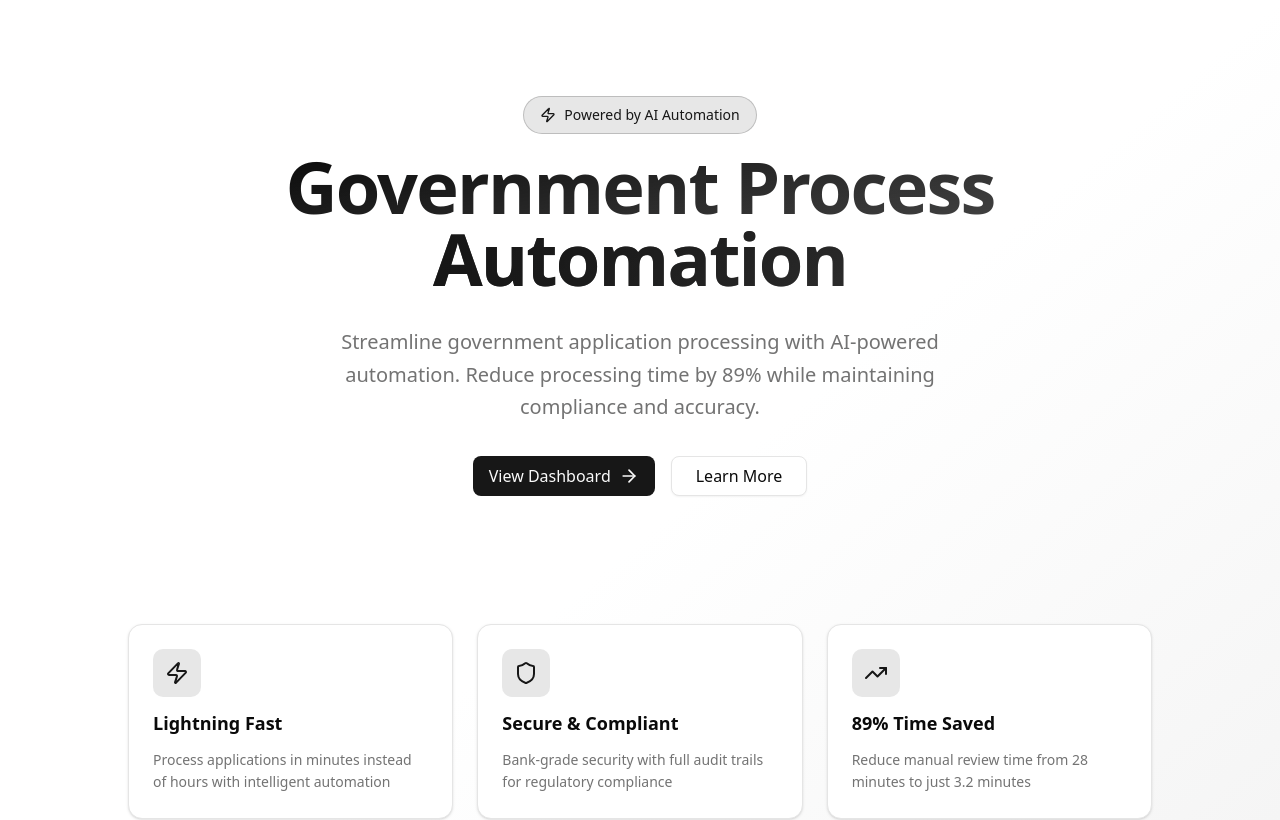
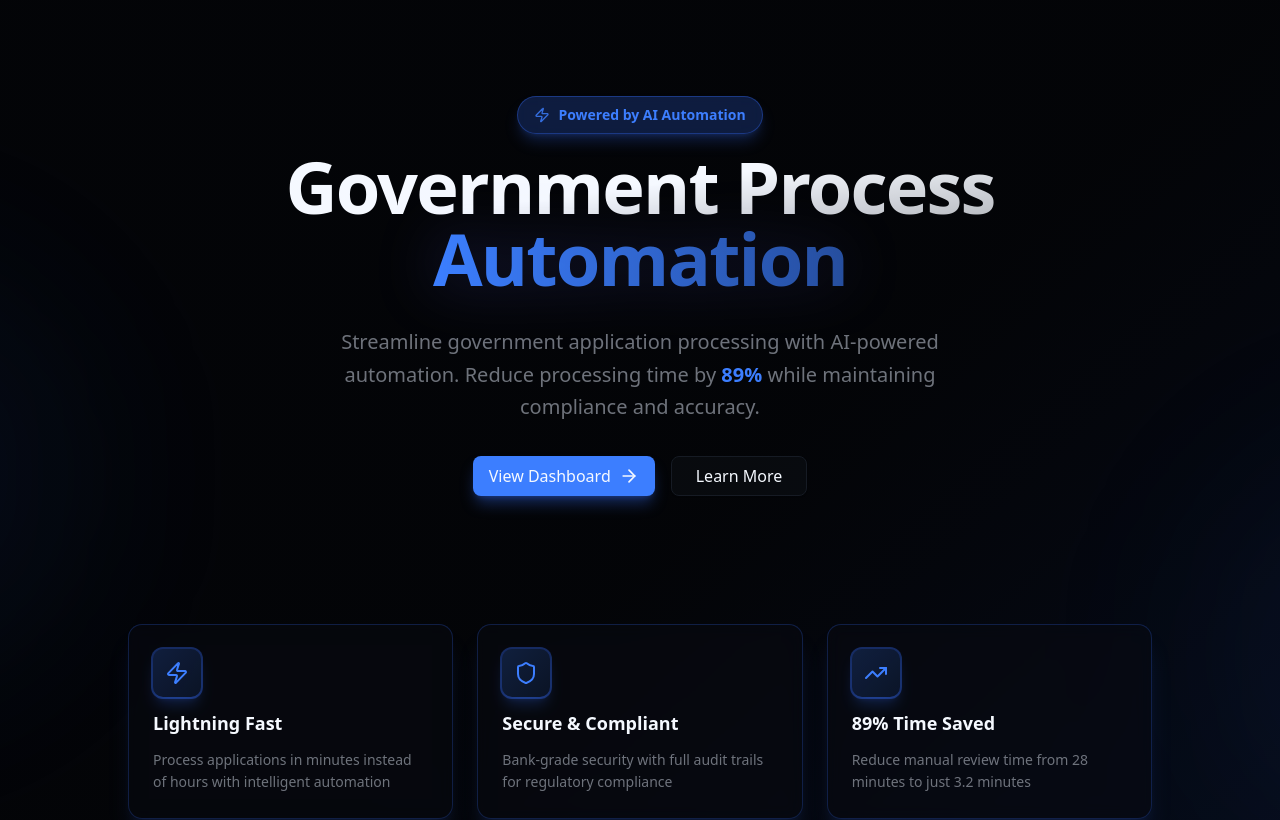
Before and after one commit to angeloald/octo, a Next.js app: page / in a window 1280 px wide. Shown: the top 820 px of the page. Built offline with nearby package versions, Linux system fonts and the light colour scheme.

Commit message:
Made it dark theme

```diff
--- a/src/app/dashboard/layout.tsx
+++ b/src/app/dashboard/layout.tsx
@@ -6,7 +6,7 @@ export default function DashboardLayout({
   children: React.ReactNode;
 }) {
   return (
-    <div className="min-h-screen bg-gradient-to-br from-background via-background to-muted/20">
+    <div className="min-h-screen bg-gradient-to-br from-background via-background to-primary/5">
       <main className="flex min-h-screen w-full m-auto max-w-screen-2xl p-8 md:p-12 lg:p-16">
         {children}
       </main>
--- a/src/app/globals.css
+++ b/src/app/globals.css
@@ -78,37 +78,37 @@
 }
 
 .dark {
-  --background: oklch(0.145 0 0);
-  --foreground: oklch(0.985 0 0);
-  --card: oklch(0.205 0 0);
-  --card-foreground: oklch(0.985 0 0);
-  --popover: oklch(0.205 0 0);
-  --popover-foreground: oklch(0.985 0 0);
-  --primary: oklch(0.922 0 0);
-  --primary-foreground: oklch(0.205 0 0);
-  --secondary: oklch(0.269 0 0);
-  --secondary-foreground: oklch(0.985 0 0);
-  --muted: oklch(0.269 0 0);
-  --muted-foreground: oklch(0.708 0 0);
-  --accent: oklch(0.269 0 0);
-  --accent-foreground: oklch(0.985 0 0);
-  --destructive: oklch(0.704 0.191 22.216);
-  --border: oklch(1 0 0 / 10%);
-  --input: oklch(1 0 0 / 15%);
-  --ring: oklch(0.556 0 0);
-  --chart-1: oklch(0.488 0.243 264.376);
-  --chart-2: oklch(0.696 0.17 162.48);
-  --chart-3: oklch(0.769 0.188 70.08);
-  --chart-4: oklch(0.627 0.265 303.9);
-  --chart-5: oklch(0.645 0.246 16.439);
-  --sidebar: oklch(0.205 0 0);
-  --sidebar-foreground: oklch(0.985 0 0);
-  --sidebar-primary: oklch(0.488 0.243 264.376);
-  --sidebar-primary-foreground: oklch(0.985 0 0);
-  --sidebar-accent: oklch(0.269 0 0);
-  --sidebar-accent-foreground: oklch(0.985 0 0);
-  --sidebar-border: oklch(1 0 0 / 10%);
-  --sidebar-ring: oklch(0.556 0 0);
+  --background: oklch(0.11 0.01 264);
+  --foreground: oklch(0.98 0.01 264);
+  --card: oklch(0.15 0.015 264);
+  --card-foreground: oklch(0.98 0.01 264);
+  --popover: oklch(0.13 0.015 264);
+  --popover-foreground: oklch(0.98 0.01 264);
+  --primary: oklch(0.65 0.25 264);
+  --primary-foreground: oklch(0.98 0.01 264);
+  --secondary: oklch(0.22 0.02 264);
+  --secondary-foreground: oklch(0.98 0.01 264);
+  --muted: oklch(0.19 0.015 264);
+  --muted-foreground: oklch(0.65 0.015 264);
+  --accent: oklch(0.24 0.03 264);
+  --accent-foreground: oklch(0.98 0.01 264);
+  --destructive: oklch(0.58 0.22 25);
+  --border: oklch(0.25 0.02 264);
+  --input: oklch(0.22 0.02 264);
+  --ring: oklch(0.65 0.25 264);
+  --chart-1: oklch(0.55 0.24 280);
+  --chart-2: oklch(0.65 0.18 340);
+  --chart-3: oklch(0.70 0.20 200);
+  --chart-4: oklch(0.75 0.18 160);
+  --chart-5: oklch(0.60 0.22 50);
+  --sidebar: oklch(0.13 0.015 264);
+  --sidebar-foreground: oklch(0.98 0.01 264);
+  --sidebar-primary: oklch(0.65 0.25 264);
+  --sidebar-primary-foreground: oklch(0.98 0.01 264);
+  --sidebar-accent: oklch(0.22 0.02 264);
+  --sidebar-accent-foreground: oklch(0.98 0.01 264);
+  --sidebar-border: oklch(0.25 0.02 264);
+  --sidebar-ring: oklch(0.65 0.25 264);
 }
 
 @layer base {
@@ -171,4 +171,31 @@
     outline: 2px solid hsl(var(--ring));
     outline-offset: 2px;
   }
+
+  /* Glow effects for dark theme */
+  @keyframes glow {
+    0%, 100% {
+      box-shadow: 0 0 20px rgba(99, 102, 241, 0.3);
+    }
+    50% {
+      box-shadow: 0 0 40px rgba(99, 102, 241, 0.5);
+    }
+  }
+
+  .glow {
+    animation: glow 3s ease-in-out infinite;
+  }
+
+  /* Backdrop blur support */
+  @supports (backdrop-filter: blur(10px)) {
+    .backdrop-blur-sm {
+      backdrop-filter: blur(8px);
+    }
+  }
+
+  /* Text selection */
+  ::selection {
+    background-color: hsl(var(--primary) / 0.3);
+    color: hsl(var(--primary-foreground));
+  }
 }
--- a/src/app/layout.tsx
+++ b/src/app/layout.tsx
@@ -23,9 +23,9 @@ export default function RootLayout({
   children: React.ReactNode;
 }>) {
   return (
-    <html lang="en">
+    <html lang="en" className="dark">
       <body
-        className={`${geistSans.variable} ${geistMono.variable} antialiased`}
+        className={`${geistSans.variable} ${geistMono.variable} antialiased bg-background text-foreground`}
       >
         {children}
       </body>
--- a/src/app/page.tsx
+++ b/src/app/page.tsx
@@ -4,36 +4,44 @@ import { ArrowRight, Zap, Shield, TrendingUp } from "lucide-react";
 
 export default function Home() {
   return (
-    <div className="min-h-screen bg-gradient-to-br from-background via-background to-primary/5">
-      <main className="flex min-h-screen w-full max-w-7xl mx-auto flex-col items-center justify-center px-6 py-24 sm:px-12">
+    <div className="min-h-screen bg-gradient-to-br from-background via-background to-primary/10 relative overflow-hidden">
+      {/* Animated background effects */}
+      <div className="absolute inset-0 overflow-hidden pointer-events-none">
+        <div className="absolute top-1/4 -left-1/4 w-96 h-96 bg-primary/10 rounded-full blur-[120px] animate-pulse" />
+        <div className="absolute bottom-1/4 -right-1/4 w-96 h-96 bg-primary/10 rounded-full blur-[120px] animate-pulse" style={{ animationDelay: '1s' }} />
+      </div>
+
+      <main className="relative flex min-h-screen w-full max-w-7xl mx-auto flex-col items-center justify-center px-6 py-24 sm:px-12">
         {/* Hero Section */}
         <div className="text-center space-y-8 mb-16">
-          <div className="inline-flex items-center gap-2 px-4 py-2 rounded-full bg-primary/10 border border-primary/20 text-primary text-sm font-medium mb-4">
-            <Zap className="size-4" />
+          <div className="inline-flex items-center gap-2 px-4 py-2 rounded-full bg-primary/20 border border-primary/30 text-primary text-sm font-bold mb-4 shadow-lg shadow-primary/20 backdrop-blur-sm">
+            <Zap className="size-4 animate-pulse" />
             <span>Powered by AI Automation</span>
           </div>
 
-          <h1 className="text-5xl md:text-7xl font-bold tracking-tight bg-gradient-to-br from-foreground to-foreground/70 bg-clip-text text-transparent">
-            Government Process
+          <h1 className="text-5xl md:text-7xl font-bold tracking-tight">
+            <span className="bg-gradient-to-br from-foreground via-foreground to-foreground/70 bg-clip-text text-transparent">
+              Government Process
+            </span>
             <br />
-            <span className="bg-gradient-to-r from-primary to-primary/60 bg-clip-text text-transparent">
+            <span className="bg-gradient-to-r from-primary via-primary/80 to-primary/60 bg-clip-text text-transparent drop-shadow-[0_0_30px_rgba(99,102,241,0.3)]">
               Automation
             </span>
           </h1>
 
-          <p className="max-w-2xl mx-auto text-lg md:text-xl text-muted-foreground leading-relaxed">
+          <p className="max-w-2xl mx-auto text-lg md:text-xl text-muted-foreground/80 leading-relaxed">
             Streamline government application processing with AI-powered automation.
-            Reduce processing time by 89% while maintaining compliance and accuracy.
+            Reduce processing time by <span className="text-primary font-bold">89%</span> while maintaining compliance and accuracy.
           </p>
 
           <div className="flex flex-col sm:flex-row gap-4 justify-center items-center mt-8">
-            <Button asChild size="lg" className="gap-2 text-base">
+            <Button asChild size="lg" className="gap-2 text-base shadow-lg shadow-primary/30 bg-primary hover:bg-primary/90">
               <Link href="/dashboard">
                 View Dashboard
                 <ArrowRight className="size-5" />
               </Link>
             </Button>
-            <Button asChild size="lg" variant="outline" className="gap-2 text-base">
+            <Button asChild size="lg" variant="outline" className="gap-2 text-base border-primary/30 hover:bg-primary/10 hover:border-primary/50">
               <Link href="/dashboard">
                 Learn More
               </Link>
@@ -82,14 +90,14 @@ const FeatureCard = ({
   description: string;
 }) => {
   return (
-    <div className="group relative overflow-hidden rounded-xl border bg-card p-6 shadow-sm hover:shadow-lg transition-all duration-300 hover:scale-105">
-      <div className="absolute inset-0 bg-gradient-to-br from-primary/5 to-transparent opacity-0 group-hover:opacity-100 transition-opacity" />
+    <div className="group relative overflow-hidden rounded-xl border border-primary/20 bg-card/50 backdrop-blur-sm p-6 shadow-xl shadow-primary/10 hover:shadow-2xl hover:shadow-primary/20 transition-all duration-300 hover:scale-105">
+      <div className="absolute inset-0 bg-gradient-to-br from-primary/10 to-transparent opacity-0 group-hover:opacity-100 transition-opacity" />
       <div className="relative space-y-3">
-        <div className="w-12 h-12 rounded-lg bg-primary/10 flex items-center justify-center text-primary group-hover:scale-110 transition-transform">
+        <div className="w-12 h-12 rounded-lg bg-gradient-to-br from-primary/20 to-primary/10 flex items-center justify-center text-primary group-hover:scale-110 transition-transform ring-2 ring-primary/30 shadow-lg shadow-primary/20">
           {icon}
         </div>
-        <h3 className="font-semibold text-lg">{title}</h3>
-        <p className="text-sm text-muted-foreground leading-relaxed">
+        <h3 className="font-bold text-lg text-foreground">{title}</h3>
+        <p className="text-sm text-muted-foreground/80 leading-relaxed">
           {description}
         </p>
       </div>
@@ -99,11 +107,11 @@ const FeatureCard = ({
 
 const StatCard = ({ value, label }: { value: string; label: string }) => {
   return (
-    <div className="text-center space-y-2">
-      <p className="text-4xl font-bold bg-gradient-to-br from-primary to-primary/60 bg-clip-text text-transparent">
+    <div className="text-center space-y-2 p-6 rounded-xl bg-card/30 backdrop-blur-sm border border-primary/20 hover:border-primary/40 transition-all hover:scale-105">
+      <p className="text-4xl font-bold bg-gradient-to-br from-primary via-primary/80 to-primary/60 bg-clip-text text-transparent drop-shadow-[0_0_20px_rgba(99,102,241,0.3)]">
         {value}
       </p>
-      <p className="text-sm text-muted-foreground">{label}</p>
+      <p className="text-sm text-muted-foreground/70 font-medium">{label}</p>
     </div>
   );
 };
```
Also changed, not shown: src/app/dashboard/page.tsx (+42 -41 lines).
